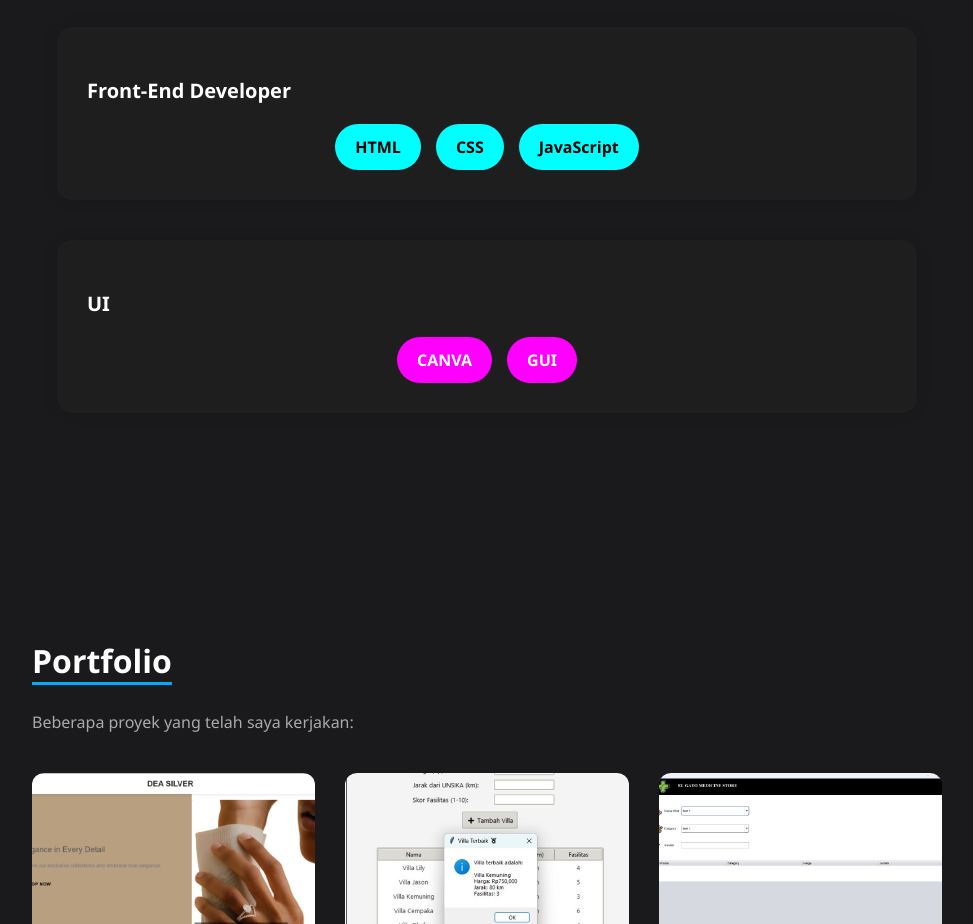
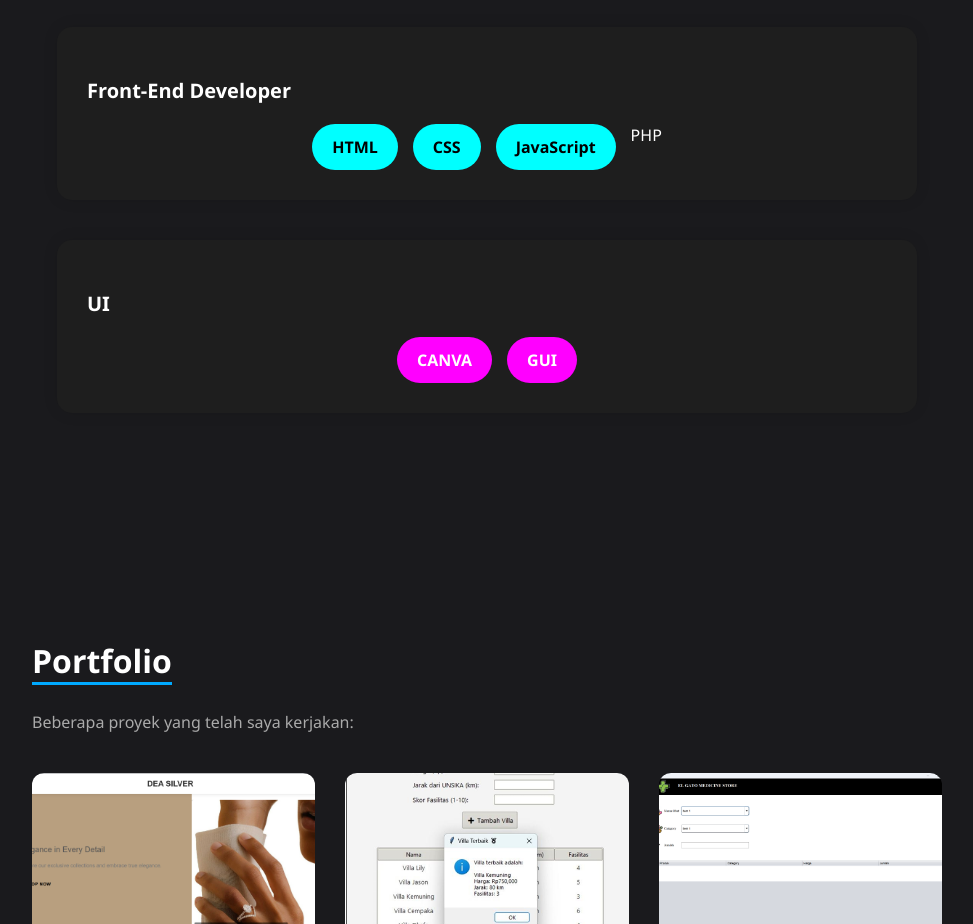
Before and after one commit to TEGUHMUHAMMADN/Portofolio, a plain HTML site: page index.html in a window 1280 px wide. Shown: the part 2020-2944 px from the top of the page, without its empty margins (278-1251 px from the left). Drawn offline with Linux system fonts and the light colour scheme.

Commit message:
Update index.html

```diff
--- a/index.html
+++ b/index.html
@@ -93,6 +93,7 @@
       <span class="skill-badge">HTML</span>
       <span class="skill-badge">CSS</span>
       <span class="skill-badge">JavaScript</span>
+      <span class="skill-bsdge">PHP</span>
     </div>
   </div>
 
```
